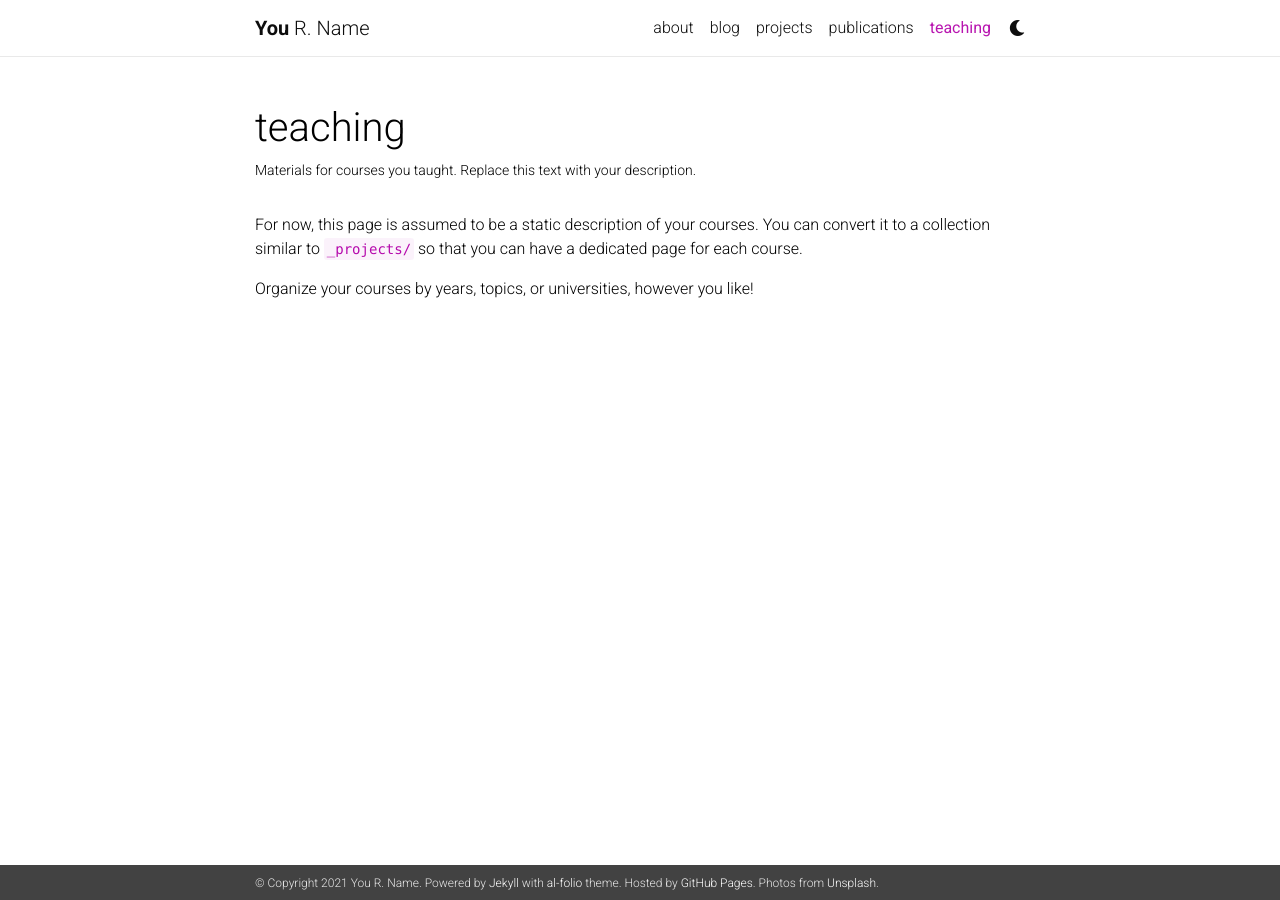
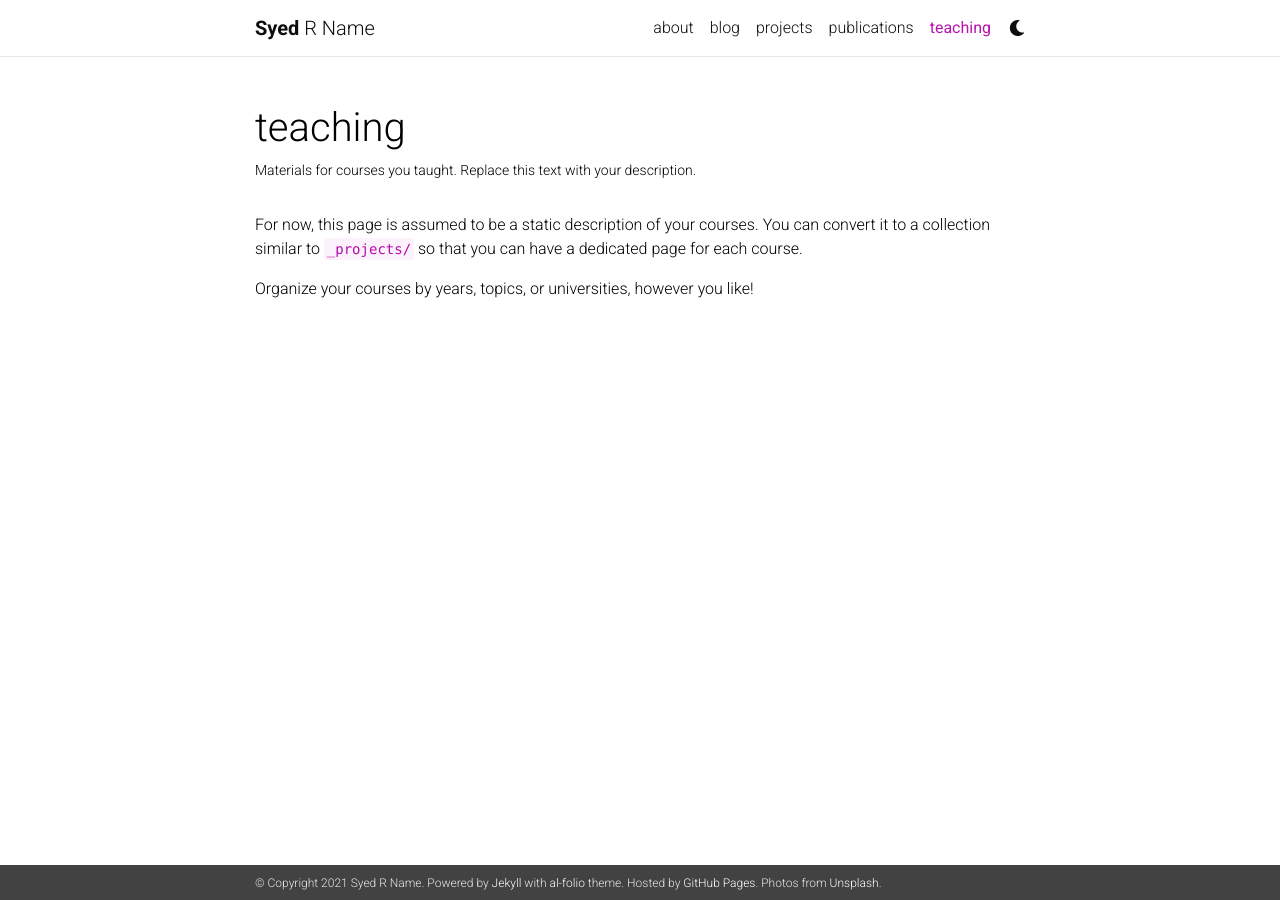
Before and after one commit to raplh-web/Multiple-sequence-alignmnets, a Jekyll site: the page built from _pages/teaching.md, in a window 1280 px wide. Built offline with Jekyll 4.4.1, drawn with Linux system fonts in a browser that asks for light colours; nearby versions of some CDN libraries; a style sheet for code colours, icons or effects is not loaded.

Commit message:
Update _config.yml

```diff
--- a/_config.yml
+++ b/_config.yml
@@ -3,10 +3,10 @@
 # -----------------------------------------------------------------------------
 
 title: blank # the website title (if blank, full name will be used instead)
-first_name: You
-middle_name: R.
+first_name: Syed
+middle_name: R
 last_name: Name
-email: you@example.com
+email:
 description: > # the ">" symbol means to ignore newlines until "footer_text:"
   A simple, whitespace theme for academics. Based on [*folio](https://github.com/bogoli/-folio) design.
 footer_text: >
```
